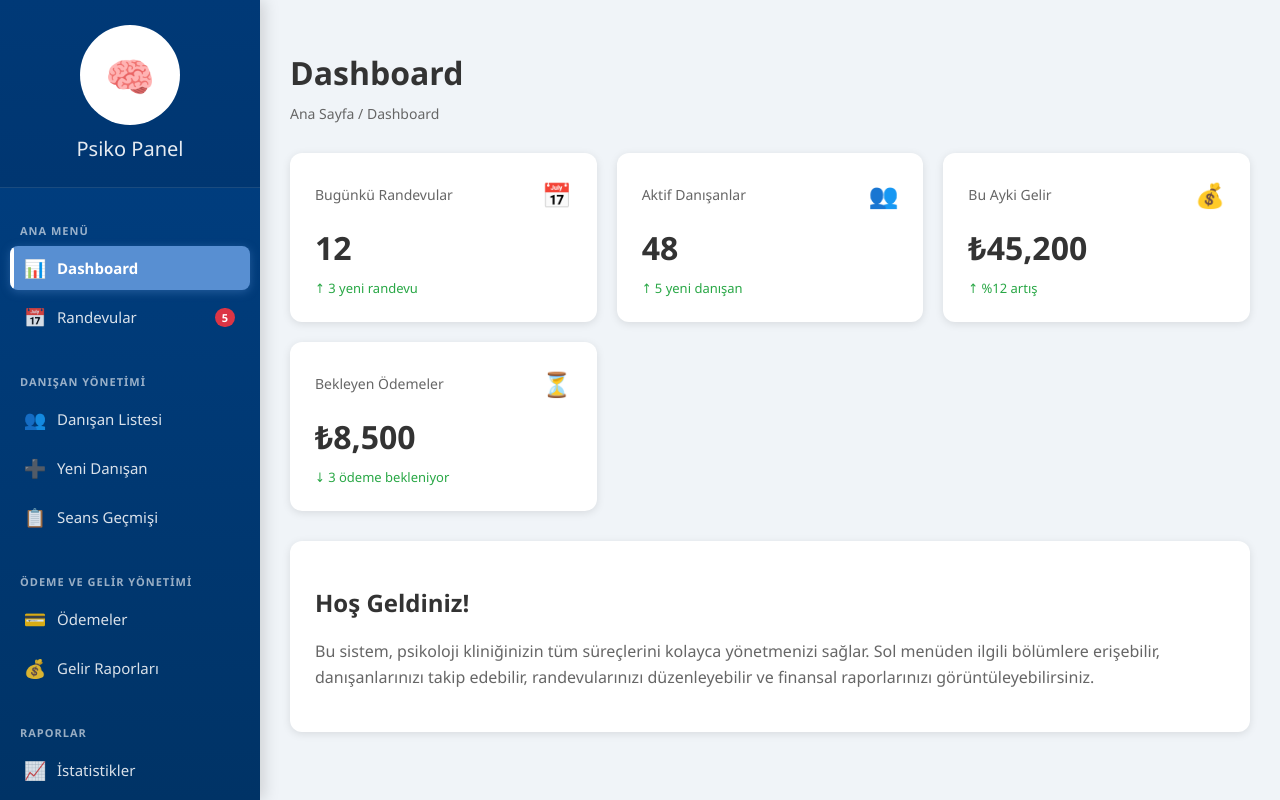
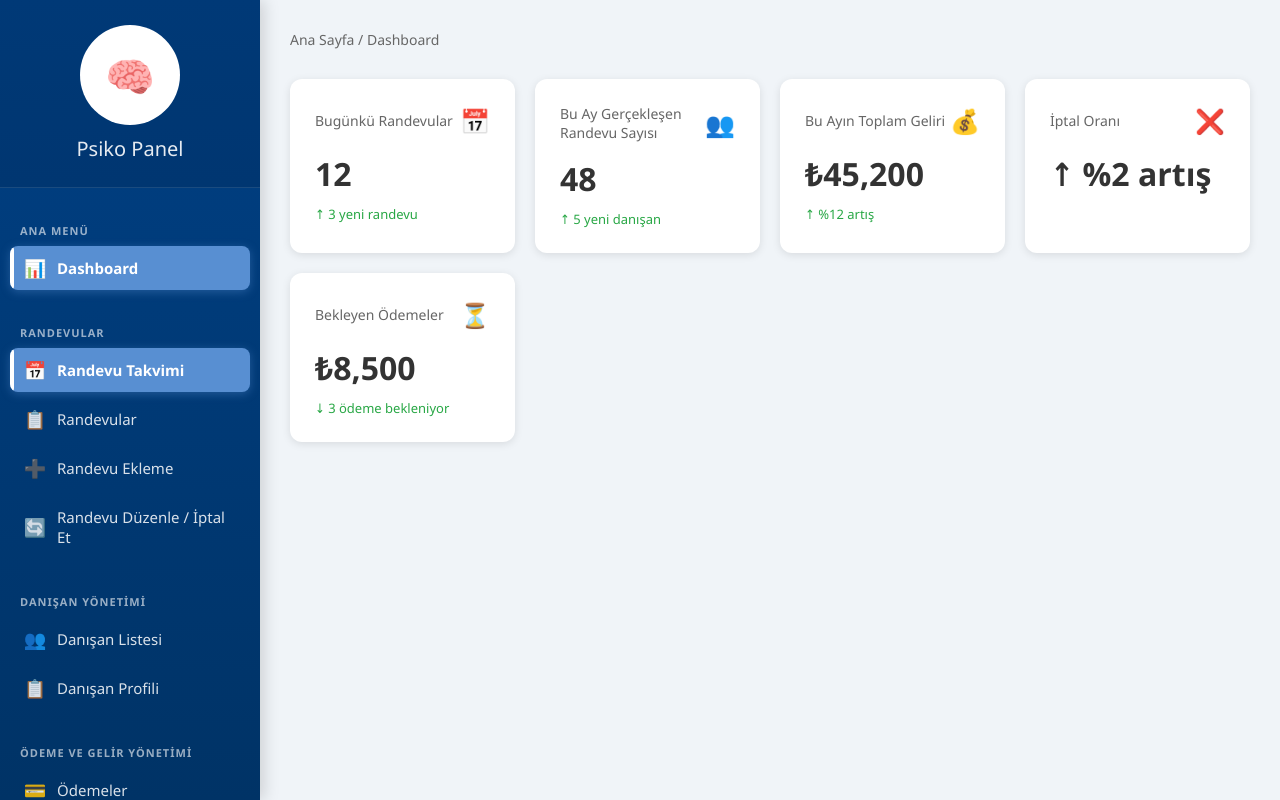
Before and after one commit to sudecevv/psikolog_proje, a plain HTML site: page public/pages/yonetici_ekrani.html in a window 1280 px wide. Drawn offline with Linux system fonts and the light colour scheme.

Commit message:
dashboardlar düzenlendi

```diff
--- a/public/css/yonetici_ekrani.css
+++ b/public/css/yonetici_ekrani.css
@@ -244,7 +244,7 @@ main .breadcrumb {
 /* Dashboard Kartları */
 .dashboard-cards {
     display: grid;
-    grid-template-columns: repeat(auto-fit, minmax(250px, 1fr));
+    grid-template-columns: repeat(auto-fit, minmax(200px, 1fr));
     gap: 20px;
     margin-bottom: 30px;
 }
--- a/public/pages/yonetici_ekrani.html
+++ b/public/pages/yonetici_ekrani.html
@@ -26,14 +26,37 @@
                         <span>Dashboard</span>
                     </a>
                 </li>
+            </ul>
+
+            <!-- Randevular -->
+            <div class="menu-section-title">RANDEVULAR</div>
+            <ul>
+                <li>
+                    <a href="#" class="active" onclick="loadPage('dashboard')">
+                        <span class="icon">📅</span>
+                        <span>Randevu Takvimi</span>
+                    </a>
+                </li>
                 <li>
                     <a href="#" onclick="loadPage('randevular')">
-                        <span class="icon">📅</span>
+                        <span class="icon">📋</span>
                         <span>Randevular</span>
-                        <span class="badge">5</span>
+                    </a>
+                </li>
+                <li>
+                    <a href="#" onclick="loadPage('randevular')">
+                        <span class="icon">➕</span>
+                        <span>Randevu Ekleme</span>
+                    </a>
+                </li>
+                <li>
+                    <a href="#" onclick="loadPage('randevular')">
+                        <span class="icon">🔄</span>
+                        <span>Randevu Düzenle / İptal Et</span>
                     </a>
                 </li>
             </ul>
+
 
             <!-- Danışan Yönetimi -->
             <div class="menu-section-title">DANIŞAN YÖNETİMİ</div>
@@ -45,15 +68,9 @@
                     </a>
                 </li>
                 <li>
-                    <a href="#" onclick="loadPage('yeni-danisan')">
-                        <span class="icon">➕</span>
-                        <span>Yeni Danışan</span>
-                    </a>
-                </li>
-                <li>
                     <a href="#" onclick="loadPage('seans-gecmisi')">
                         <span class="icon">📋</span>
-                        <span>Seans Geçmişi</span>
+                        <span>Danışan Profili</span>
                     </a>
                 </li>
             </ul>
@@ -81,13 +98,7 @@
                 <li>
                     <a href="#" onclick="loadPage('istatistikler')">
                         <span class="icon">📈</span>
-                        <span>İstatistikler</span>
-                    </a>
-                </li>
-                <li>
-                    <a href="#" onclick="loadPage('analizler')">
-                        <span class="icon">🔍</span>
-                        <span>Analizler</span>
+                        <span>İstatistikler ve Analizler</span>
                     </a>
                 </li>
             </ul>
@@ -107,7 +118,7 @@
 
             <!-- Çıkış Butonu -->
             <button class="logout-btn" onclick="logout()">
-                <span class="icon">🚪</span>
+                <span class="icon">🔚</span>
                 <span>Çıkış Yap</span>
             </button>
         </div>
@@ -118,7 +129,6 @@
 
     <!-- Ana İçerik -->
     <main id="mainContent">
-        <h1>Dashboard</h1>
         <div class="breadcrumb">Ana Sayfa / Dashboard</div>
 
         <!-- Dashboard Kartları -->
@@ -134,7 +144,7 @@
 
             <div class="card">
                 <div class="card-header">
-                    <span class="card-title">Aktif Danışanlar</span>
+                    <span class="card-title">Bu Ay Gerçekleşen Randevu Sayısı</span>
                     <span class="card-icon">👥</span>
                 </div>
                 <div class="card-value">48</div>
@@ -143,11 +153,19 @@
 
             <div class="card">
                 <div class="card-header">
-                    <span class="card-title">Bu Ayki Gelir</span>
+                    <span class="card-title">Bu Ayın Toplam Geliri</span>
                     <span class="card-icon">💰</span>
                 </div>
                 <div class="card-value">₺45,200</div>
                 <div class="card-footer">↑ %12 artış</div>
+            </div>
+
+            <div class="card">
+                <div class="card-header">
+                    <span class="card-title">İptal Oranı</span>
+                    <span class="card-icon">❌</span>
+                </div>
+                <div class="card-value">↑ %2 artış</div>
             </div>
 
             <div class="card">
@@ -160,14 +178,6 @@
             </div>
         </div>
 
-        <div style="background: white; padding: 25px; border-radius: 12px; box-shadow: 0 2px 8px rgba(0,0,0,0.1); margin-top: 20px;">
-            <h2 style="color: #333; margin-bottom: 20px;">Hoş Geldiniz!</h2>
-            <p style="color: #666; line-height: 1.6;">
-                Bu sistem, psikoloji kliniğinizin tüm süreçlerini kolayca yönetmenizi sağlar.
-                Sol menüden ilgili bölümlere erişebilir, danışanlarınızı takip edebilir,
-                randevularınızı düzenleyebilir ve finansal raporlarınızı görüntüleyebilirsiniz.
-            </p>
-        </div>
     </main>
 
     <script src="../js/yonetici_ekrani.js"></script>
```
